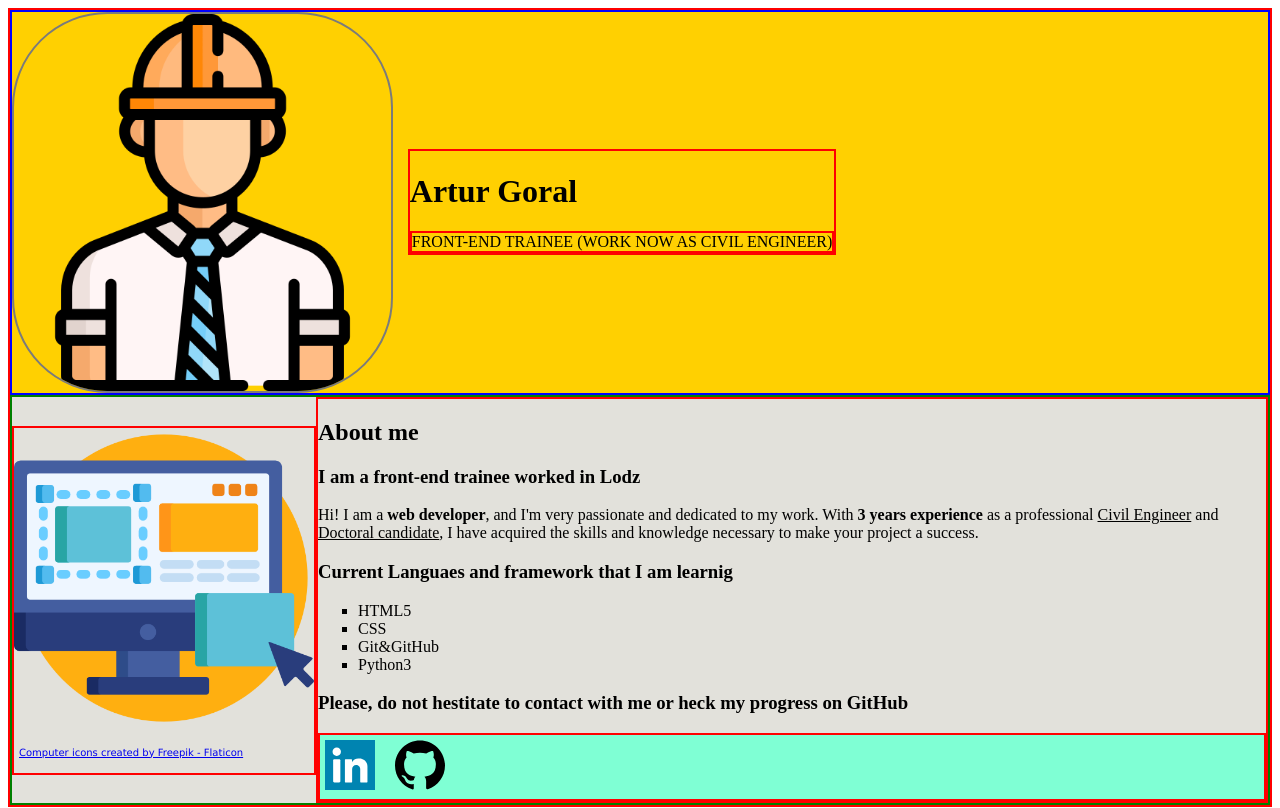
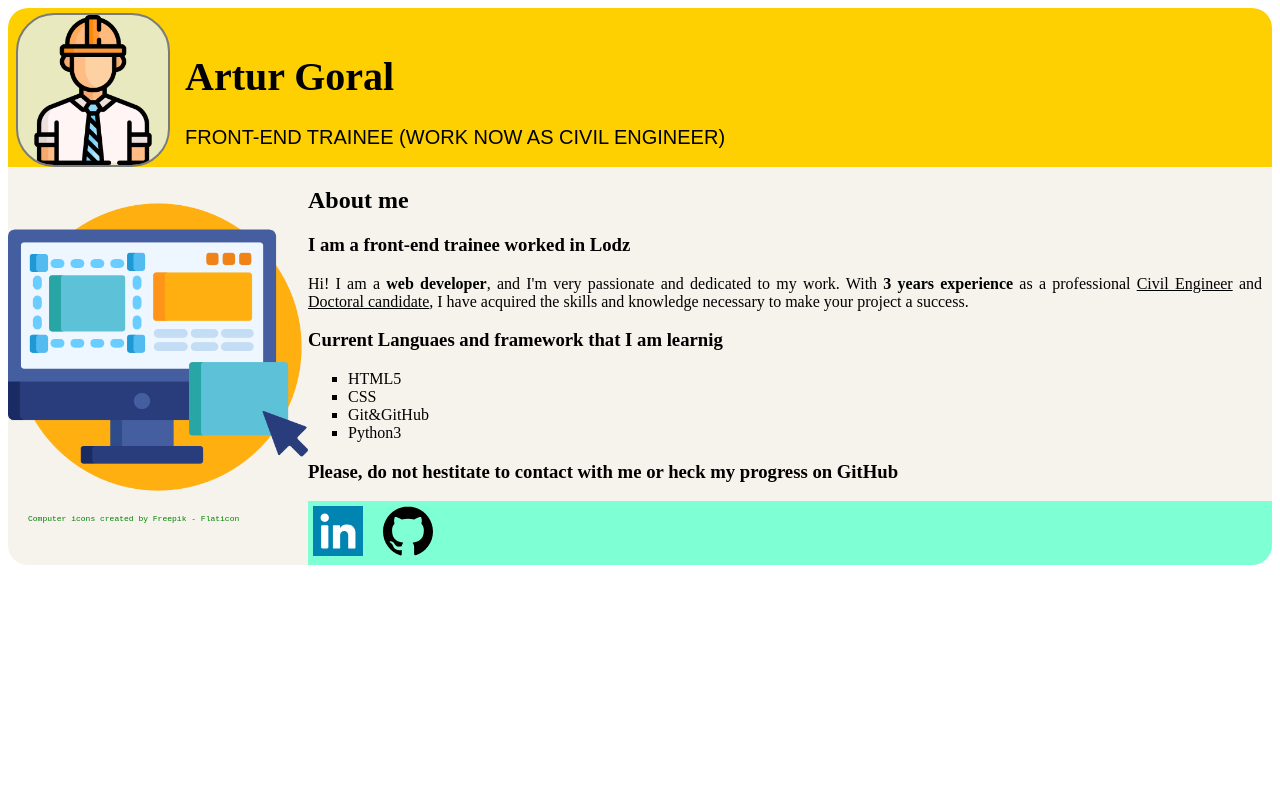
Before and after one commit to artgoral/business_card, a plain HTML site: page index.html in a window 1280 px wide. Drawn offline with Linux system fonts and the light colour scheme.

Commit message:
7th commit - CSS detailing last part

```diff
--- a/css/style.css
+++ b/css/style.css
@@ -1,22 +1,32 @@
 html,
 body {
-    height: 100%
+    height: 100%;
 }
-
-
 
 .header {
     background-color: rgb(255, 208, 1);
     display: flex;
     align-items: center;
+    border-top-left-radius: 20px;
+    border-top-right-radius: 20px;
+}
 
+.header-profile h1 {
+    font-size: 40px;
+}
+
+.header-profile div {
+    font-size: 20px;
+    font-family: fantasy;
 }
 
 .header-profile-img {
-    /* background-color: brown; */
-    width: 30%;
+    background-color: rgb(232, 233, 190);
+    width: 150px;
     border-radius: 25%;
     margin-right: 15px;
+    margin-left: 8px;
+    margin-top: 5px;
     border: 2px solid rgb(123, 123, 123);
 
 }
@@ -24,19 +34,30 @@ body {
 .information {
     display: flex;
     align-items: center;
-
+    border-bottom-left-radius: 20px;
+    border-bottom-right-radius: 20px;
 }
 
 section {
 
-    background-color: rgb(226, 225, 219);
+    background-color: rgb(245, 243, 236);
+
 
 }
 
 .free_icons p {
     padding: 5px;
-    font-size: 10px;
-    font-family: 'Lucida Sans', 'Lucida Sans Regular', 'Lucida Grande', 'Lucida Sans Unicode', Geneva, Verdana, sans-serif;
+    font-size: 8px;
+    font-family: 'Courier New', Courier, monospace;
+}
+
+.free_icons a {
+    text-decoration: none;
+    text-align: justify;
+    text-justify: inter-word;
+    /* tag <a> have own decoration */
+    color: green;
+    padding-left: 15px;
 }
 
 .free_icons img {
@@ -44,12 +65,17 @@ section {
     border-radius: 5%
 }
 
-
+.info-content p {
+    text-align: justify;
+    text-justify: inter-word;
+    padding-right: 10px;
+}
 
 .info-contact {
     display: flex;
     align-items: center;
     background-color: aquamarine;
+    border-bottom-right-radius: 20px;
 }
 
 .info-contact-social {
```
Also changed, not shown: index.html (+2 -0 lines).
